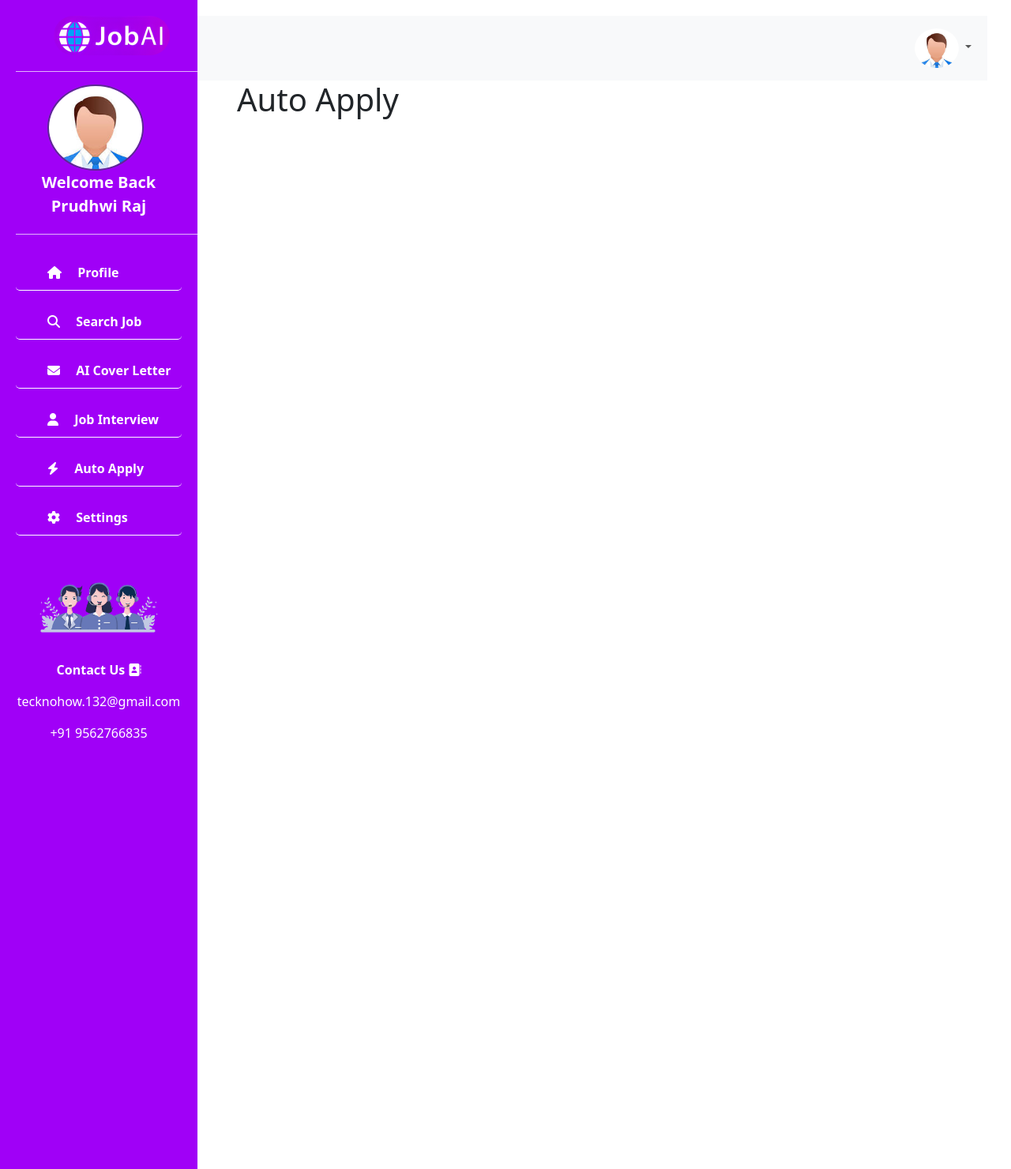
After one commit to PrudhwiRaj1/JobAi, a Django app: page /auto-apply/ in a window 1280 px wide. The commit adds this page. Shown: the whole page at 79% size. Run offline with Django 5.2, Linux system fonts and the light colour scheme; some libraries are stand-ins or nearby versions.

Commit message:
48th commit

```diff
--- /dev/null
+++ b/JobAi/JobAi_App/templates/auto-apply.html
@@ -0,0 +1,41 @@
+{%extends 'base.html'%}
+{% load static %}
+{% block content %}
+
+<div class="main-content">
+    <nav class="navbar navbar-expand-lg navbar-light bg-light">
+        <div class="container-fluid">
+            <button class="navbar-toggler" type="button" data-bs-toggle="collapse" data-bs-target="#navbarNav"
+                aria-controls="navbarNav" aria-expanded="false" aria-label="Toggle navigation">
+                <span class="navbar-toggler-icon"></span>
+            </button>
+            <div class="collapse navbar-collapse" id="navbarNav">
+                <ul class="navbar-nav ms-auto">
+                    <li class="nav-item dropdown">
+                        <a class="nav-link dropdown-toggle" href="#" id="navbarDropdown" role="button"
+                            data-bs-toggle="dropdown" aria-expanded="false">
+                            <img src="{%static 'images/profile.jpeg'%}" class="rounded-circle" alt="Profile"
+                                height="50px" />
+                        </a>
+                        <ul class="dropdown-menu dropdown-menu-end" aria-labelledby="navbarDropdown">
+                            <div>
+                                <a href="{% url 'support' %}" class="nav-link fw-bold">
+                                    <li><i class="fa-solid fa-comment"></i> &emsp;Support</li>
+                                </a>
+                            </div>
+                            <div>
+                                <a href="{%url 'login'%}" class="nav-link fw-bold">
+                                    <li><i class="fas fa-sign-out-alt"></i> &emsp;Logout
+                                    </li>
+                                </a>
+                            </div>
+                        </ul>
+                    </li>
+                </ul>
+            </div>
+        </div>
+    </nav>
+    <h4 id="profile">Auto Apply
+    </h4>
+
+    {%endblock%}
--- a/JobAi/JobAi_App/templates/base.html
+++ b/JobAi/JobAi_App/templates/base.html
@@ -41,13 +41,13 @@
                 </a>
             </div>
             <div class="box" onclick="select(this)">
-                <a href="#Mock-Job-Interviews" class="nav-link fw-bold">
+                <a href="{%url 'mock-interview'%}" class="nav-link fw-bold">
                     <li><i class="fa-solid fa-user"></i> &emsp;Job Interview</li>
                 </a>
             </div>
 
             <div class="box" onclick="select(this)">
-                <a href="#Auto-Apply" class="nav-link fw-bold">
+                <a href="{%url 'auto-apply'%}" class="nav-link fw-bold">
                     <li><i class="fa-solid fa-bolt"></i> &emsp;Auto Apply</li>
                 </a>
             </div>
--- a/JobAi/JobAi_App/urls.py
+++ b/JobAi/JobAi_App/urls.py
@@ -14,5 +14,7 @@ urlpatterns = [
     path('cover-letter/',views.coverletter,name='ai_cover_letter'),
     path('Register/',views.Register,name='Register'),
     path('Forgot Password/',views.Forgot_pwd,name='Forgot Password'),
-    path('user_support/',views.support,name='support')
+    path('user_support/',views.support,name='support'),
+    path('auto-apply/',views.autoapply,name='auto-apply'),
+    path('mock-interview/',views.mockinterview,name='mock-interview')
 ]
--- a/JobAi/JobAi_App/views.py
+++ b/JobAi/JobAi_App/views.py
@@ -124,3 +124,7 @@ def settings_view(request):
     return render(request,'settings_view.html',username(request))
 def support(request):
     return render(request,'support.html',username(request))
+def mockinterview(request):
+    return render(request,'mock-interview.html',username(request))
+def autoapply(request):
+    return render(request,'auto-apply.html',username(request))
```
Also changed, not shown: JobAi/JobAi_App/templates/mock-interview.html (added, +41 -0 lines), 1 other file.
